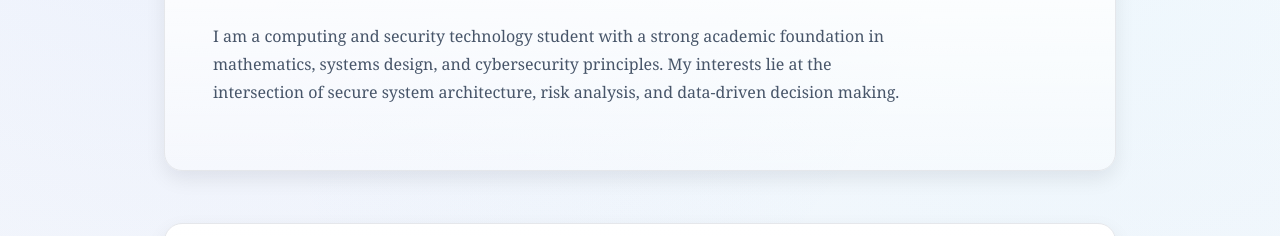
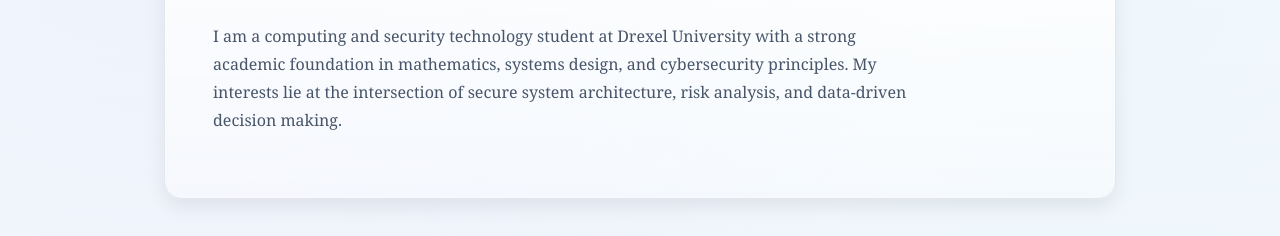
Before and after one commit to ethansimboliburr/ethanburr.github.io, a plain HTML site: page index.html in a window 1280 px wide. Shown: the part 498-734 px from the top of the page. Drawn offline with Linux system fonts and the light colour scheme.

Commit message:
Update index.html

```diff
--- a/index.html
+++ b/index.html
@@ -336,9 +336,9 @@
     <section id="about">
       <h2>About Me</h2>
       <p>
-        I am a computing and security technology student with a strong academic foundation in mathematics,
-        systems design, and cybersecurity principles. My interests lie at the intersection of secure system
-        architecture, risk analysis, and data-driven decision making.
+        I am a computing and security technology student at Drexel University with a strong academic foundation
+        in mathematics, systems design, and cybersecurity principles. My interests lie at the intersection of
+        secure system architecture, risk analysis, and data-driven decision making.
       </p>
     </section>
 
```
